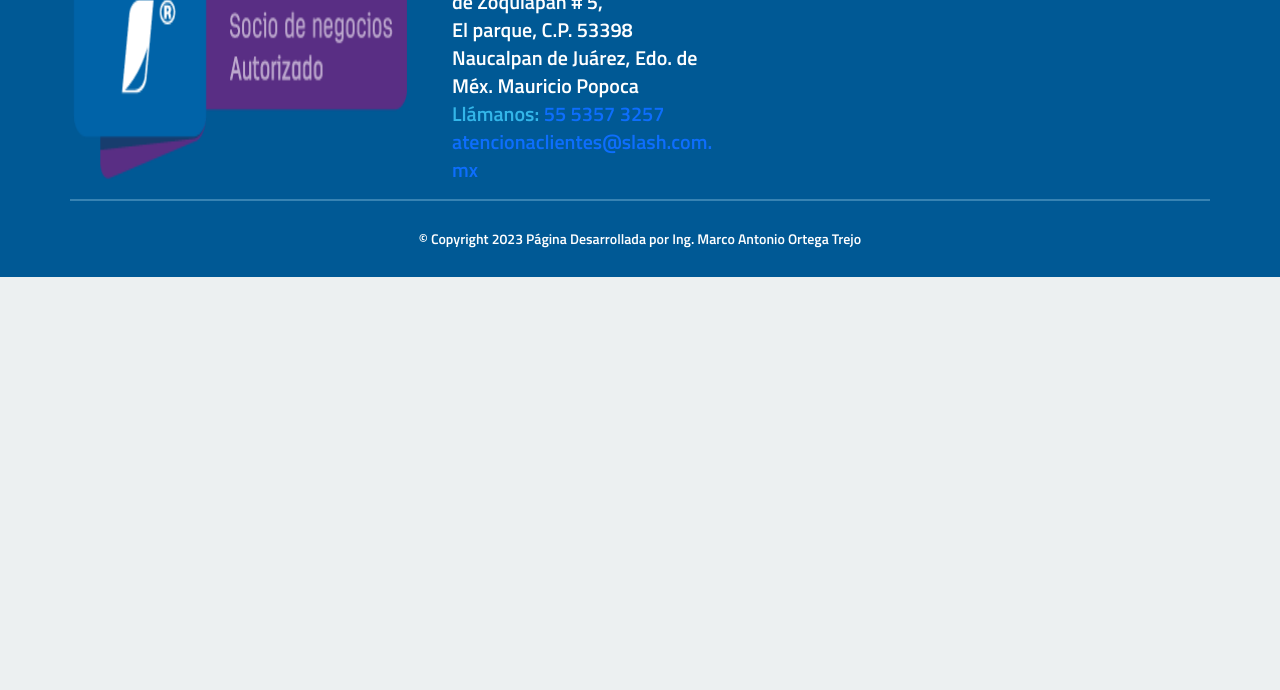
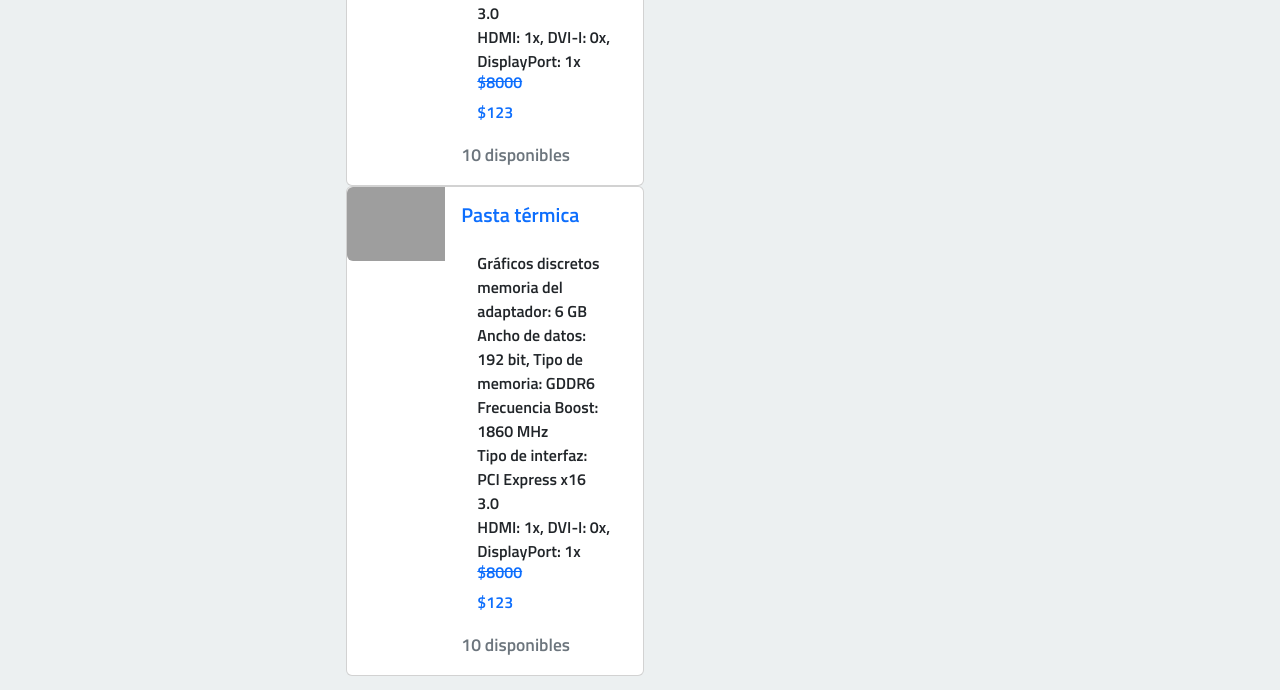
Before and after one commit to marco-ortega0808/ABCimpulsaTi, a PHP site: page /productos.php in a window 1280 px wide. Shown: the part 1524-2214 px from the top of the page. Before the commit the page ends 1801 px from the top, so only its background shows below. Run offline with PHP 8.4, Linux system fonts and the light colour scheme; some libraries are stand-ins or nearby versions; grey boxes are pictures that could not be loaded.

Commit message:
Modifica tarjeta sistemas

```diff
--- /dev/null
+++ b/css/productos.css
@@ -0,0 +1,8 @@
+.img-center {
+    margin: 50% 0px;
+}
+
+.bg-conte {
+    background-image: linear-gradient(to bottom, #0575c4, #003462 );
+    color: #ffffff;
+}
--- a/productos.php
+++ b/productos.php
@@ -38,24 +38,51 @@
                         <div class="row">
                             <div class="col-sm-12 col-lg-12 col-md-12 relleno mb-3">
                                 <h1 class="titulo-productos border-bottom border-3 border-secondary row-sm mt-1">Sistemas Contpaqi</h1>
+                                <div class="row">
+                                    <div class="col-sm-12 col-lg-12 col-md-12 relleno mb-3">
+                                        <div class="card">
+                                            <a href="#">
+                                                <div class="row g-0">
+                                                    <div class="col-md-12">
+                                                        <img src="img/Nominas.png" class="img-fluid" alt="GTX 1660">
+                                                    </div>
+                                                    <div class="col-md-12 bg-conte">
+                                                        <div class="card-body">
+                                                            <h3  class="card-title">Nominas - Contpaqi</h3   >
+                                                            <div class="card-body">
+                                                                <p class="card-text">
+                                                                Simplifica y optimiza el proceso de gestión de nóminas para empresas de manera eficiente y segura.
+                                                                </p>
+                                                                <div class="card-texto">
+                                                                    <h6 class="text-decoration-line-through">$7200</h6>
+                                                                    <label for="preci">$4,501.70</label>
+                                                                </div>
+                                                            </div>
+                                                            <p class="card-text"><small class="text-muted">5 disponibles</small></p>
+                                                        </div>
+                                                    </div>
+                                                </div>
+                                            </a>
+                                        </div>
+                                    </div>
+                                </div>
+                            </div>
+
+
                                 <div class="col-sm-12 col-lg-12 col-md-12 relleno mb-3">
                                     <div class="card">
-                                        <a href="produc-info.php?id=1">
+                                        <a href="#">
                                             <div class="row g-0">
-                                                <div class="col-md-4">
-                                                    <img src="img/procesador.jpg" class="img-fluid rounded-start" alt="GTX 1660">
+                                                <div class="col-md-12">
+                                                    <img src="img/Nominas.png" class="img-fluid" alt="GTX 1660">
                                                 </div>
-                                                <div class="col-md-8">
+                                                <div class="col-md-12 bg-conte">
                                                     <div class="card-body">
-                                                        <h5 class="card-title">Procesador AMD Ryzen 5 3600</h5>
+                                                        <h3  class="card-title">Nominas - Contpaqi</h3   >
                                                         <div class="card-body">
-                                                            <ul class="card-text text-dark">
-                                                                <li>Gráficos discretos memoria del adaptador: 6 GB</li>
-                                                                <li>Ancho de datos: 192 bit, Tipo de memoria: GDDR6</li>
-                                                                <li>Frecuencia Boost: 1860 MHz</li>
-                                                                <li>Tipo de interfaz: PCI Express x16 3.0</li>
-                                                                <li>HDMI: 1x, DVI-I: 0x, DisplayPort: 1x</li>
-                                                            </ul>
+                                                            <p class="card-text">
+                                                            Simplifica y optimiza el proceso de gestión de nóminas para empresas de manera eficiente y segura.
+                                                            </p>
                                                             <div class="card-texto">
                                                                 <h6 class="text-decoration-line-through">$7200</h6>
                                                                 <label for="preci">$4,501.70</label>
@@ -68,13 +95,13 @@
                                         </a>
                                     </div>
                                 </div>
-                            </div>
+
                         </div>
                         <!-- ---------------------------------Hardware---------------------- -->
                         <div class="row">
                             <div class="col-sm-12 col-lg-12 col-md-12 relleno mb-3">
                                 <h1 class="titulo-productos border-bottom border-3 border-secondary mt-1">Hardware</h1>
-                                <div class="card">
+                                <div class="card col-4">
                                     <a href="produc-info.php?prece=">
                                         <div class="row g-0">
                                             <div class="col-md-4">
@@ -102,6 +129,36 @@
                                         </div>
                                     </a>
                                 </div>
+
+                                <div class="card col-4">
+                                    <a href="produc-info.php?prece=">
+                                        <div class="row g-0">
+                                            <div class="col-md-4">
+                                                <img src="img/pasta.jpg" class="img-fluid rounded-start" alt="GTX 1660">
+                                            </div>
+                                            <div class="col-md-8">
+                                                <div class="card-body">
+                                                    <h5 class="card-title">Pasta térmica</h5>
+                                                    <div class="card-body">
+                                                        <ul class="card-text text-dark">
+                                                            <li>Gráficos discretos memoria del adaptador: 6 GB</li>
+                                                            <li>Ancho de datos: 192 bit, Tipo de memoria: GDDR6</li>
+                                                            <li>Frecuencia Boost: 1860 MHz</li>
+                                                            <li>Tipo de interfaz: PCI Express x16 3.0</li>
+                                                            <li>HDMI: 1x, DVI-I: 0x, DisplayPort: 1x</li>
+                                                        </ul>
+                                                        <div class="card-texto">
+                                                            <h6 class="text-decoration-line-through">$8000</h6>
+                                                            <label for="preci">$123</label>
+                                                        </div>
+                                                    </div>
+                                                    <p class="card-text"><small class="text-muted">10 disponibles</small></p>
+                                                </div>
+                                            </div>
+                                        </div>
+                                    </a>
+                                </div>
+
                             </div>
                         </div>
                         <!-- ------------------------ Servicios -------------------------- -->
```
Also changed, not shown: img/Nominas.png (added).
